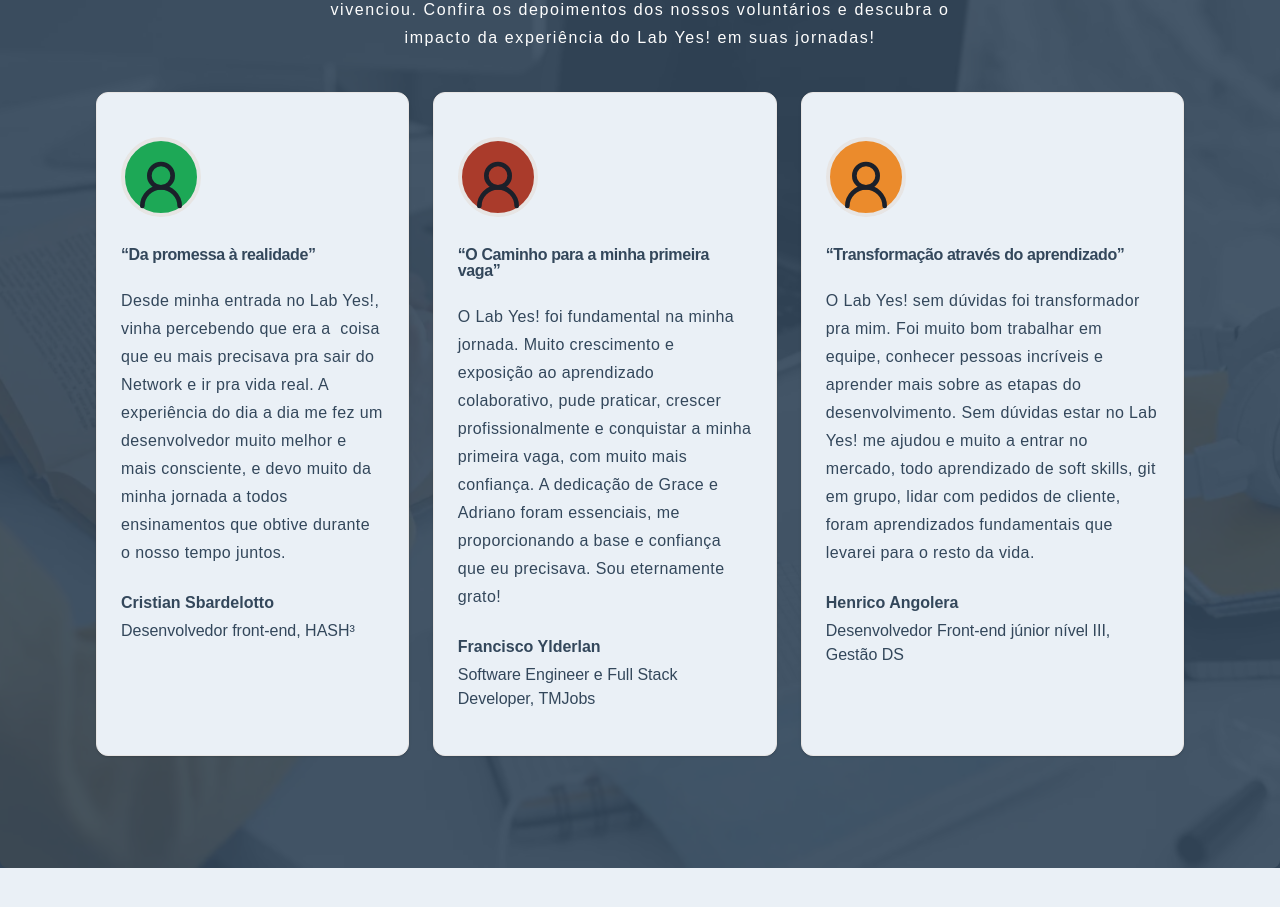
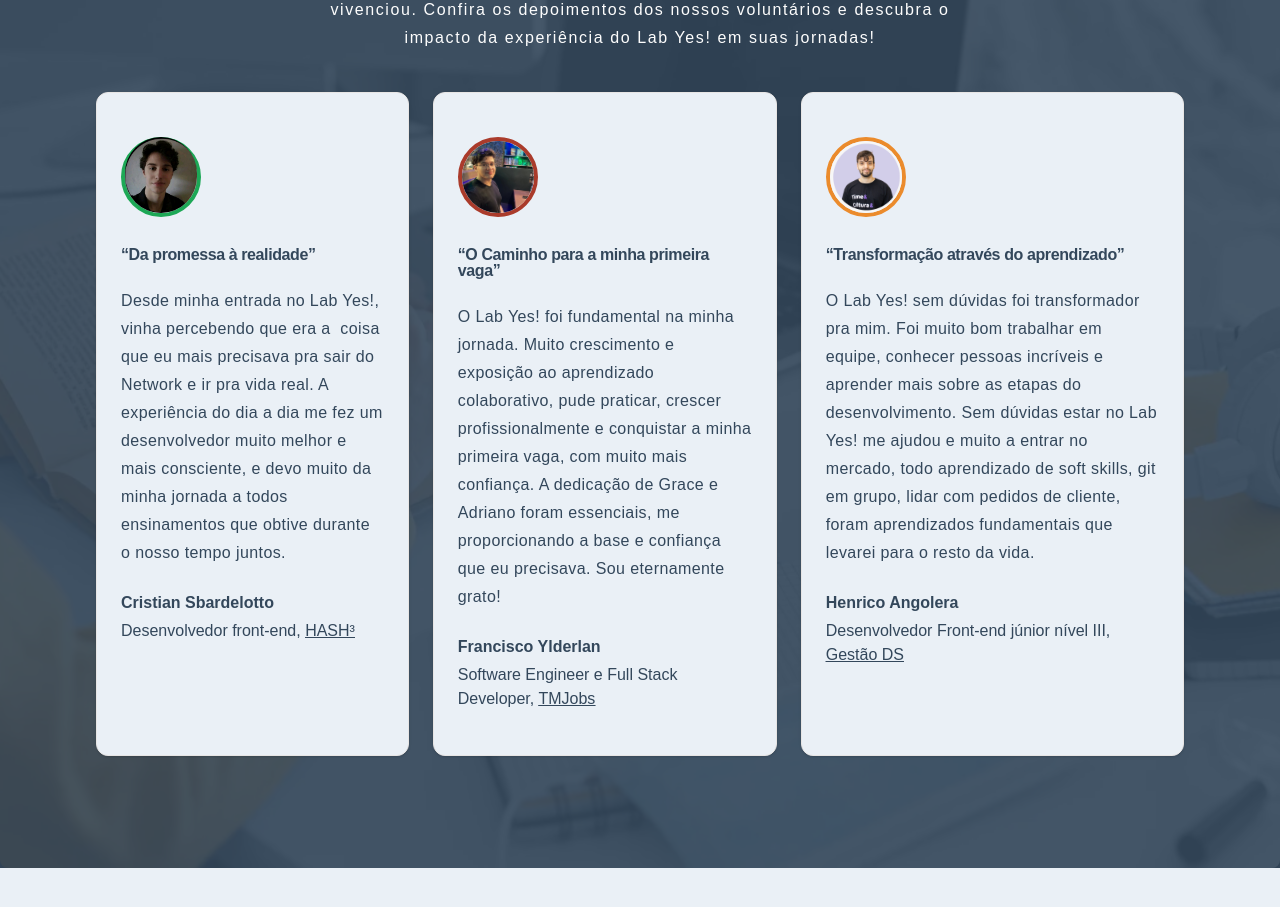
Before and after one commit to labyes24/LABYES-LP, a Next.js app: page / in a window 1280 px wide. Shown: the part 1460-2367 px from the top of the page. Built offline with nearby package versions, Linux system fonts and the light colour scheme; no server answers.

Commit message:
refactor: adjusted   testemonials cards with new clients requests
Refs: 868cu013e

```diff
--- a/src/components/home-testimonials.tsx
+++ b/src/components/home-testimonials.tsx
@@ -1,4 +1,7 @@
 import backgroundImage from '@/assets/background-1.webp'
+import cristianImg from '@/assets/cristian-sbardelotto.jpeg'
+import franciscoImg from '@/assets/francisco-ylderlan.jpeg'
+import henricoImg from '@/assets/henrico-angolera.jpeg'
 import Image from 'next/image'
 import { DoodleUnderline } from './svg/doodle-underline'
 import { TestimonialCard } from './testimonial-card'
@@ -34,24 +37,29 @@ export function HomeTestimonials() {
                     description="Desde minha entrada no Lab Yes!, vinha percebendo que era a  coisa que eu mais precisava pra sair do Network e ir pra vida real. A experiência do dia a dia me fez um desenvolvedor muito melhor e mais consciente, e devo muito da minha jornada a todos ensinamentos que obtive durante o nosso tempo juntos."
                     author="Cristian Sbardelotto"
                     role="Desenvolvedor front-end"
-                    image=""
+                    image={cristianImg}
                     company="HASH³"
+                    companyLink="https://www.linkedin.com/company/hashcubed/"
                 />
                 <TestimonialCard
                     positionCard={1}
                     quote="“O Caminho para a minha primeira vaga”"
                     description="O Lab Yes! foi fundamental na minha jornada. Muito crescimento e exposição ao aprendizado colaborativo, pude praticar, crescer profissionalmente e conquistar a minha primeira vaga, com muito mais confiança. A dedicação de Grace e Adriano foram essenciais, me proporcionando a base e confiança que eu precisava. Sou eternamente grato!"
                     author="Francisco Ylderlan"
+                    image={franciscoImg}
                     role="Software Engineer e Full Stack Developer"
                     company="TMJobs"
+                    companyLink="https://tmjobs.com.br/"
                 />
                 <TestimonialCard
                     positionCard={2}
                     quote="“Transformação através do aprendizado”"
                     description="O Lab Yes! sem dúvidas foi transformador pra mim. Foi muito bom trabalhar em equipe, conhecer pessoas incríveis e aprender mais sobre as etapas do desenvolvimento. Sem dúvidas estar no Lab Yes! me ajudou e muito a entrar no mercado, todo aprendizado de soft skills, git em grupo, lidar com pedidos de cliente, foram aprendizados fundamentais que levarei para o resto da vida."
                     author="Henrico Angolera"
+                    image={henricoImg}
                     role="Desenvolvedor Front-end júnior nível III"
                     company="Gestão DS"
+                    companyLink="https://www.gestaods.com.br/"
                 />
             </div>
         </section>
--- a/src/components/testimonial-card.tsx
+++ b/src/components/testimonial-card.tsx
@@ -7,6 +7,7 @@ import {
 } from '@/components/ui/card'
 import { cn } from '@/lib/utils'
 import { UserRound } from 'lucide-react'
+import Image from 'next/image'
 
 interface TestimonialCardProps {
     quote: string
@@ -14,7 +15,8 @@ interface TestimonialCardProps {
     author: string
     role: string
     company: string
-    image?: string
+    companyLink: string
+    image?: string | StaticImageData
     positionCard: number
 }
 
@@ -25,6 +27,7 @@ export function TestimonialCard({
     image,
     author,
     company,
+    companyLink,
     role,
 }: TestimonialCardProps) {
     const borders = [
@@ -51,7 +54,11 @@ export function TestimonialCard({
                     )}
                 >
                     {image ? (
-                        <div>imagem</div>
+                        <Image
+                            className="rounded-full"
+                            src={image}
+                            alt={`Foto de ${author}`}
+                        />
                     ) : (
                         <UserRound className={`h-14 w-14 text-background`} />
                     )}
@@ -67,7 +74,12 @@ export function TestimonialCard({
                 <div className="flex flex-col gap-1">
                     <span className="font-semibold">{author}</span>
                     <div>
-                        <span>{role}</span>, <span>{company}</span>
+                        <span>{role}</span>,{' '}
+                        <span className="underline">
+                            <a target="_blank" href={companyLink}>
+                                {company}
+                            </a>
+                        </span>
                     </div>
                 </div>
             </CardFooter>
```
